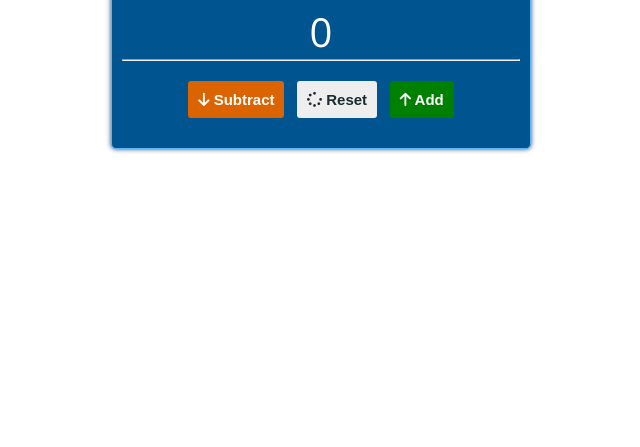
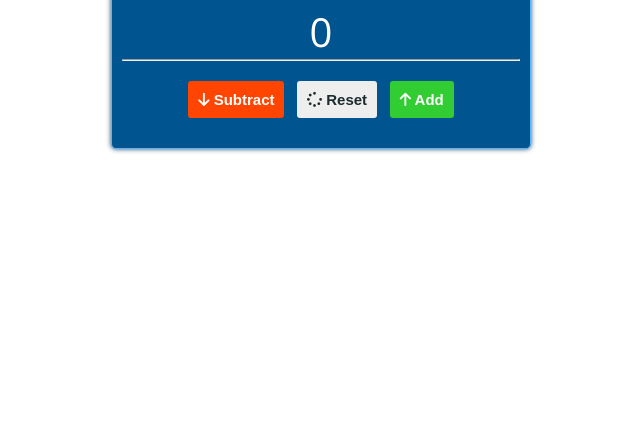
Before and after one commit to microservices-sportsshop/hcj-js-counterapp, a plain HTML site: page src/index.html in a window 1280 px wide. Shown: the part 353-800 px from the top of the page, without its empty margins (319-959 px from the left). Drawn offline with nearby package versions, Linux system fonts and the light colour scheme.

Commit message:
Update styles.css

```diff
--- a/src/styles.css
+++ b/src/styles.css
@@ -5,9 +5,12 @@
   --black: #1c2b2d;
   --light-blue: #005490;
   --light-blue-border: #5cb5f4;
-  --color-secondary: #db6400; /* Color for subtract button */
-  --grey: #eee; /* Color for reset button */
-  --green: green; /* Color for add button */
+  --color-secondary: #ff4500;
+  /* Updated color for subtract button */
+  --grey: #eee;
+  /* Color for reset button */
+  --green: #32cd32;
+  /* Updated color for add button */
   --semi-transparent-dark-blue: rgba(1, 54, 95, 0.9);
 }
 
```
